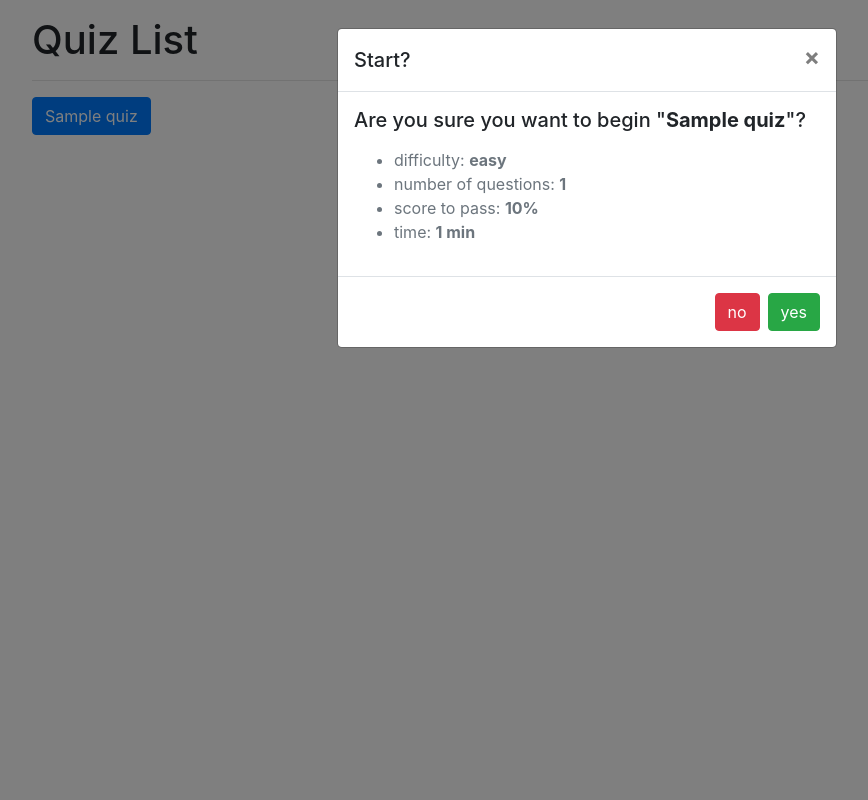
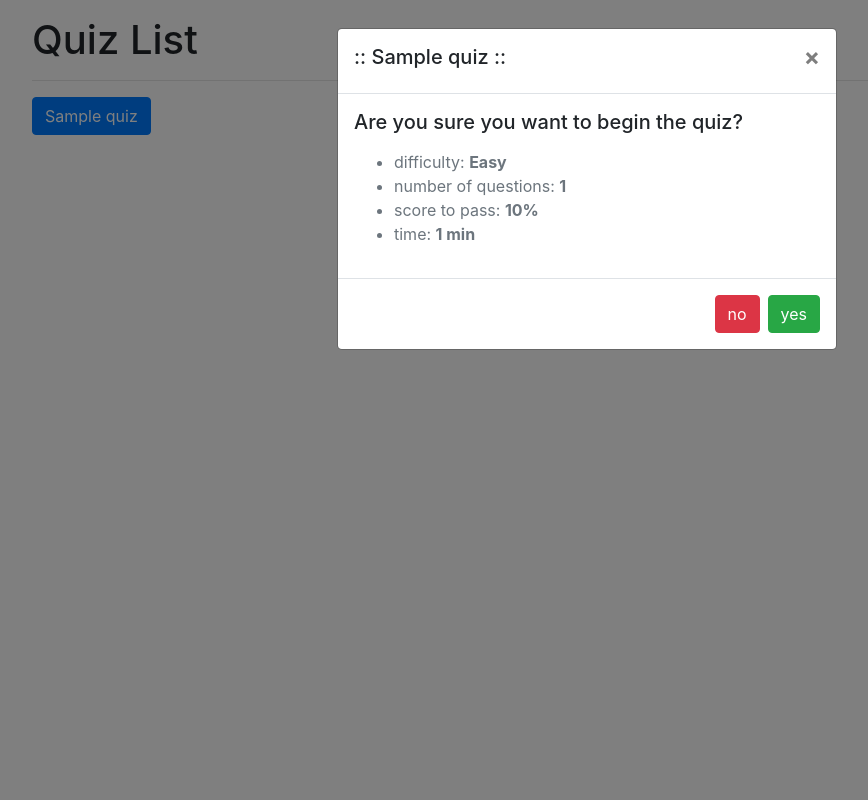
Before and after one commit to pritam2k/QuizAppProject, a Django app: page / in a window 1280 px wide, after a click that opens the changed part. Shown: the whole page, without its empty margins (53-921 px from the left). Run offline with Django 3.2, Linux system fonts and the light colour scheme; tables that the repository leaves empty hold one stand-in row (values such as "Sample post"); some libraries are stand-ins or nearby versions.

Commit message:
Updating in bulk

```diff
--- a/quizes/models.py
+++ b/quizes/models.py
@@ -2,9 +2,9 @@ from django.db import models
 import random
 
 DIFF_CHOICES = (
-    ('easy', 'easy'),
-    ('medium', 'medium'),
-    ('hard', 'hard'),
+    (1, 'Easy'),
+    (2, 'Medium'),
+    (3, 'Hard'),
 )
 
 
@@ -15,7 +15,7 @@ class Quiz(models.Model):
     time = models.IntegerField(help_text="duration of the quiz in minutes")
     required_score_to_pass = models.IntegerField(
         help_text="required score in %")
-    difficulty = models.CharField(max_length=6, choices=DIFF_CHOICES)
+    difficulty = models.IntegerField(choices=DIFF_CHOICES)
 
     def __str__(self):
         return f"{self.name}-{self.topic}"
--- a/quizes/static/quizes/main.js
+++ b/quizes/static/quizes/main.js
@@ -2,6 +2,7 @@ console.log("hello world");
 
 const modalBtns = [...document.getElementsByClassName("modal-button")];
 const modalBody = document.getElementById("modal-body-confirm");
+const modalLabel = document.getElementById("exampleModalLabel");
 const startBtn = document.getElementById("start-button");
 
 const url = window.location.href;
@@ -14,9 +15,14 @@ modalBtns.forEach((modalBtn) =>
     const difficulty = modalBtn.getAttribute("data-difficulty");
     const scoreToPass = modalBtn.getAttribute("data-pass");
     const time = modalBtn.getAttribute("data-time");
+    const topic = modalBtn.getAttribute("data-topic");
+
+    modalLabel.innerHTML = `
+        <div class="h5">:: ${name} ::</div>
+    `;
 
     modalBody.innerHTML = `
-        <div class="h5 mb-3">Are you sure you want to begin "<b>${name}</b>"?</div>
+        <div class="h5 mb-3">Are you sure you want to begin the quiz?</div>
         <div class="text-muted">
             <ul>
                 <li>difficulty: <b>${difficulty}</b></li>
--- a/quizes/templates/quizes/main.html
+++ b/quizes/templates/quizes/main.html
@@ -16,7 +16,7 @@ home
     <div class="modal-dialog">
         <div class="modal-content">
             <div class="modal-header">
-                <h5 class="modal-title" id="exampleModalLabel">Start?</h5>
+                <h5 class="modal-title" id="exampleModalLabel"></h5>
                 <button type="button" class="close" data-dismiss="modal" aria-label="Close">
                     <span aria-hidden="true">&times;</span>
                 </button>
@@ -33,9 +33,10 @@ home
 <div class="h1">Quiz List</div>
 <hr>
 {% for obj in object_list %}
-<button class="btn btn-primary modal-button" data-pk="{{obj.pk}}" data-quiz="{{obj.name}}"
-    data-questions="{{obj.number_of_questions}}" data-difficulty="{{obj.difficulty}}" data-time="{{obj.time}}"
-    data-pass="{{obj.required_score_to_pass}}" data-toggle="modal" data-target="#quizStartModal">
+<button class="btn btn-primary modal-button" data-pk="{{obj.pk}}" data-quiz="{{obj.name}}" data-topic="{{obj.topic}}"
+    data-questions="{{obj.number_of_questions}}" data-difficulty="{{obj.get_difficulty_display}}"
+    data-time="{{obj.time}}" data-pass="{{obj.required_score_to_pass}}" data-toggle="modal"
+    data-target="#quizStartModal">
     {{obj.name}}
 </button><br>
 
```
Also changed, not shown: quizes/migrations/0002_alter_quiz_difficulty.py (added).
